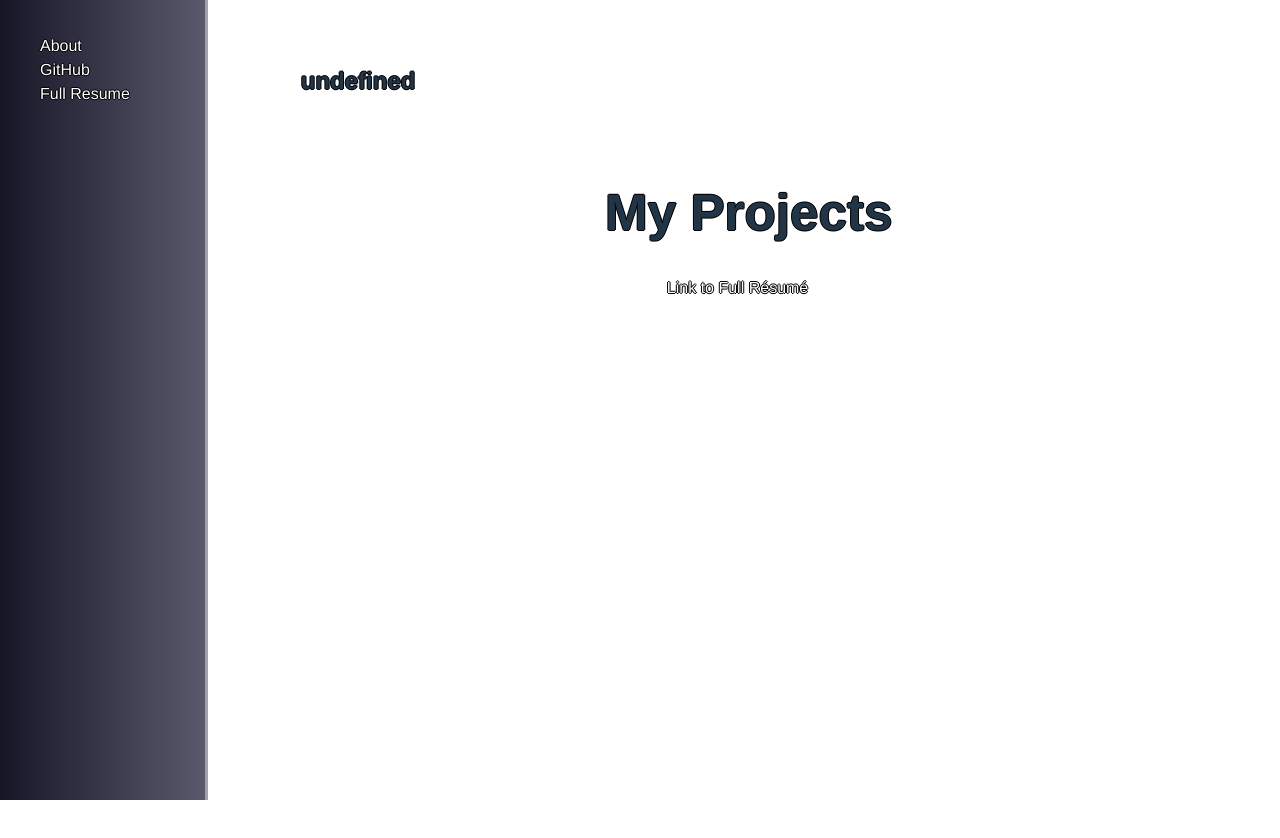
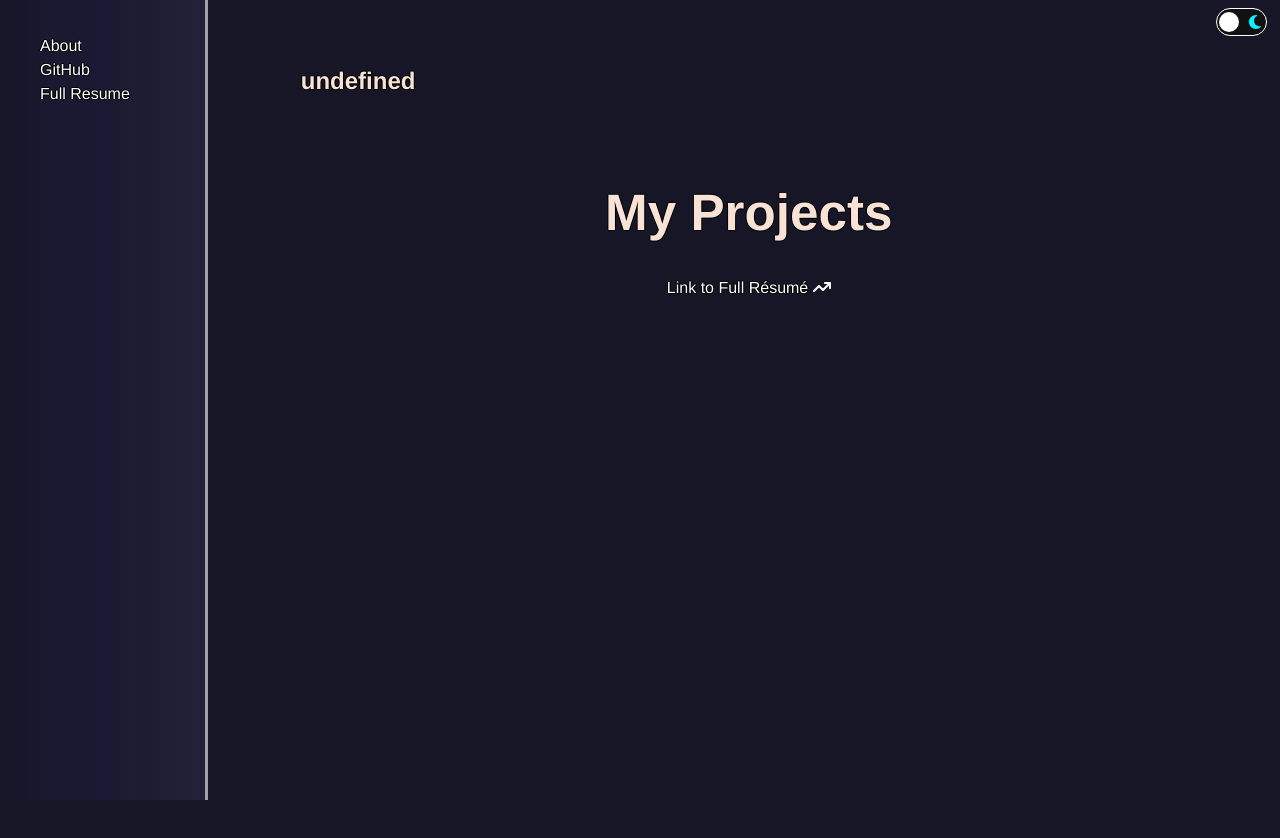
Before and after one commit to Moaratorium/Portfolio, a React (Vite) app: page /about in a window 1280 px wide. Built offline with nearby package versions, Linux system fonts and the light colour scheme.

Commit message:
minor style tweaks, multitasking

```diff
--- a/src/index.css
+++ b/src/index.css
@@ -3,7 +3,7 @@
   line-height: 1.5;
   font-weight: 200;
 
-  color-scheme: light dark;
+  color-scheme: dark light;
   color: rgb(247, 226, 213);
   text-shadow: -1px 0 black, 0 1px black, 1px 0 black, 0 -1px black;
   background-color: #161627;
@@ -12,7 +12,61 @@
   text-rendering: optimizeLegibility;
   -webkit-font-smoothing: antialiased;
   -moz-osx-font-smoothing: grayscale;
+
+  overflow-x: hidden;
 }
+
+/* Theme Toggle */
+
+#theme-toggle {
+  z-index: 6;
+  position: fixed;
+  top: 1%;
+  right: 1%;
+}
+
+.checkbox {
+  opacity: 0;
+  position: absolute;
+}
+
+.checkbox-label {
+  background-color: #111;
+  width: 39px;
+  height: 16px;
+  border-radius: 50px;
+  border: 1px solid white;
+  position: relative;
+  padding: 5px;
+  cursor: pointer;
+  display: flex;
+  justify-content: space-between;
+  align-items: center;
+}
+
+.fa-sun {
+  color: rgb(255, 208, 0);
+}
+
+.fa-moon {
+  color: rgb(0, 247, 255);
+}
+
+.checkbox-label .cover {
+  background-color: #fff;
+  width:20px;
+  height:20px;
+  position: absolute;
+  left:2px;
+  right:2px;
+  border-radius: 50%;
+  transition: transform .2s linear;
+}
+
+.checkbox:checked + .checkbox-label .cover {
+  transform: translateX(24px);
+}
+
 
 /* Sidebar */
 
@@ -23,7 +77,7 @@
   top: 0;
   left: 0;
   border-right: 3px solid rgba(252, 252, 252, 0.603);
-  background: linear-gradient(to left, #25253fc2, #161627);
+  background: linear-gradient(to left, #25253fc2, #212136c2 25%, #1b1b38c2 50%, #191931 75%, #161627);
   position: fixed;
 }
 
@@ -88,6 +142,7 @@ body {
   margin: 1.5vw;
   min-width: 320px;
   min-height: 100vh;
+  transition: background 0.2s linear;
 }
 
 h1 {
@@ -100,14 +155,7 @@ a {
   color: white;
 }
 
-/* Themes */
-
-@media (prefers-color-scheme: light) {
-  :root {
-    color: #213547;
-    background-color: #ffffff;
-  }
-  button {
-    background-color: #f9f9f9;
-  }
+/* Light Mode */
+body.light {
+  color: red;
 }
--- a/src/routes/root.jsx
+++ b/src/routes/root.jsx
@@ -1,10 +1,11 @@
 import {Outlet, Link} from "react-router-dom";
-import { useState } from 'react';
+import { FontAwesomeIcon } from '@fortawesome/react-fontawesome'
+import { faMoon, faSun } from "@fortawesome/free-solid-svg-icons"
+//import {ProjectList} from "../../components/project-list";
 
 export default function Root() {
     return (
         <div id='parent'>
-
         <div id="sidebar">
           <div id="sidebar-head">
           <h1 className="center-align">{import.meta.env.VITE_name}</h1>
@@ -27,6 +28,14 @@ export default function Root() {
               </li>
             </ul>
           </nav>
+          <div id="theme-toggle">
+          <input type="checkbox" className="checkbox" id="checkbox"></input>
+          <label htmlFor="checkbox" className="checkbox-label">
+          <FontAwesomeIcon icon={faSun} />
+          <FontAwesomeIcon icon={faMoon} />
+          <span className="cover"></span>
+        </label>
+          </div>
         </div>
         <div id='detail'>
             <Outlet />
```
